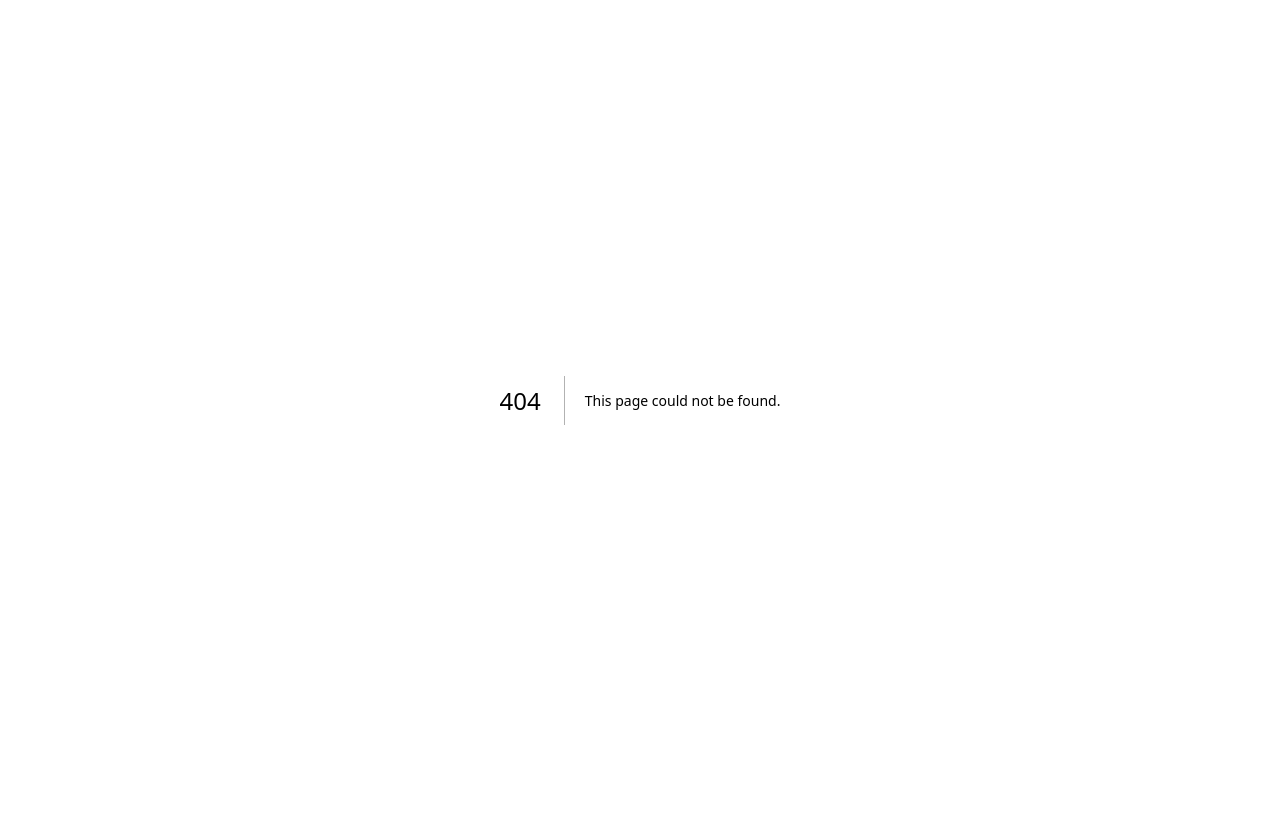
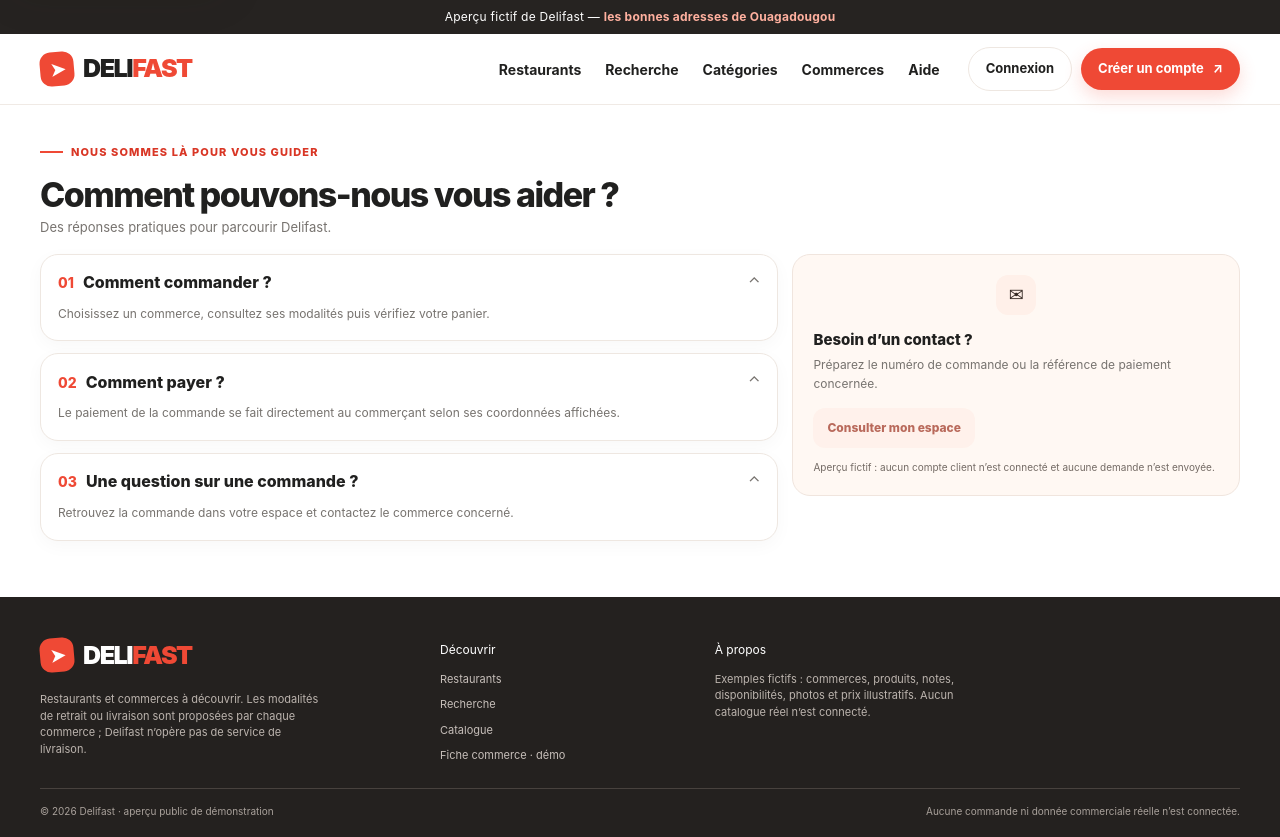
Before and after one commit to delifast67/Delifast, a Next.js app: page /aide in a window 1280 px wide. Before the commit this address had no page. Before the commit the page ends 800 px from the top, so only its background shows below. Built offline with nearby package versions, Linux system fonts and the light colour scheme.

Commit message:
feat: integrate public help screen

```diff
--- /dev/null
+++ b/src/app/(public)/aide/page.tsx
@@ -0,0 +1,17 @@
+import type { Metadata } from "next";
+import { HelpCenter } from "../../../components/public-pages/help-center";
+import { PublicFrame } from "../../../components/public-pages/public-shell";
+
+export const metadata: Metadata = {
+  title: "Aide · Delifast",
+  description:
+    "Des réponses pratiques de démonstration pour parcourir Delifast.",
+};
+
+export default function HelpPage() {
+  return (
+    <PublicFrame active="help">
+      <HelpCenter />
+    </PublicFrame>
+  );
+}
--- a/src/components/public-home/site-header.tsx
+++ b/src/components/public-home/site-header.tsx
@@ -5,7 +5,7 @@ const navigation = [
   { label: "Restaurants", href: "#restaurants" },
   { label: "Catégories", href: "#categories" },
   { label: "Commerces", href: "#commerces" },
-  { label: "Aide", href: "#aide" },
+  { label: "Aide", href: "/aide" },
 ] as const;
 
 export function HomeBrand({ href = "#accueil" }: { href?: string }) {
--- /dev/null
+++ b/src/components/public-pages/help-center.module.css
@@ -0,0 +1,175 @@
+.heading {
+  display: flex;
+  align-items: end;
+  justify-content: space-between;
+  gap: 20px;
+  margin-bottom: 16px;
+}
+
+.helpGrid {
+  display: grid;
+  grid-template-columns: minmax(0, 1.65fr) minmax(280px, 1fr);
+  align-items: start;
+  gap: 14px;
+}
+
+.faqList {
+  display: grid;
+  gap: 12px;
+}
+
+.faqItem {
+  overflow: hidden;
+  border: 1px solid var(--df-line);
+  border-radius: 18px;
+  background: #fff;
+  box-shadow: 0 5px 18px rgb(38 30 24 / 3%);
+}
+
+.faqSummary {
+  display: flex;
+  min-height: 48px;
+  align-items: center;
+  justify-content: space-between;
+  gap: 18px;
+  padding: 16px 17px 8px;
+  cursor: pointer;
+  list-style: none;
+}
+
+.faqSummary::-webkit-details-marker {
+  display: none;
+}
+
+.faqQuestion {
+  display: flex;
+  align-items: baseline;
+  gap: 9px;
+  margin: 0;
+  font-size: 16px;
+  font-weight: 800;
+  line-height: 1.35;
+}
+
+.faqNumber {
+  flex: none;
+  color: var(--df-red);
+  font-size: 14px;
+  font-weight: 850;
+}
+
+.chevron {
+  flex: none;
+  color: #77736f;
+  font-size: 16px;
+  line-height: 1;
+  transition: transform 160ms ease;
+}
+
+.faqItem[open] .chevron {
+  transform: rotate(180deg);
+}
+
+.faqAnswer {
+  margin: 0;
+  padding: 2px 17px 17px;
+  color: var(--df-muted);
+  font-size: 12px;
+  line-height: 1.55;
+}
+
+.contactCard {
+  padding: 20px;
+  border: 1px solid #f0e5de;
+  border-radius: 18px;
+  background: #fff8f3;
+}
+
+.contactIcon {
+  display: grid;
+  width: 40px;
+  height: 40px;
+  place-items: center;
+  margin: 0 auto 14px;
+  border-radius: 12px;
+  background: #fff0e9;
+  color: #352923;
+  font-size: 18px;
+}
+
+.contactTitle {
+  margin: 0 0 5px;
+  font-size: 15px;
+  font-weight: 820;
+}
+
+.contactCopy {
+  margin: 0 0 14px;
+  color: var(--df-muted);
+  font-size: 12px;
+  line-height: 1.55;
+}
+
+.contactButton {
+  min-height: 40px;
+  padding: 9px 14px;
+  border: 0;
+  border-radius: 12px;
+  background: #fff0e9;
+  color: #a64231;
+  font: inherit;
+  font-size: 12px;
+  font-weight: 800;
+}
+
+.contactButton:disabled {
+  cursor: not-allowed;
+  opacity: 0.78;
+}
+
+.demoNote {
+  margin: 12px 0 0;
+  color: #746b65;
+  font-size: 10px;
+  line-height: 1.5;
+}
+
+@media (max-width: 950px) {
+  .helpGrid {
+    grid-template-columns: minmax(0, 1.35fr) minmax(250px, 0.9fr);
+  }
+}
+
+@media (max-width: 680px) {
+  .helpGrid {
+    grid-template-columns: minmax(0, 1fr);
+    gap: 12px;
+  }
+
+  .faqList {
+    gap: 10px;
+  }
+
+  .faqSummary {
+    gap: 12px;
+    padding: 14px 13px 7px;
+  }
+
+  .faqQuestion {
+    gap: 8px;
+    font-size: 14px;
+  }
+
+  .faqNumber {
+    font-size: 13px;
+  }
+
+  .faqAnswer {
+    padding: 2px 13px 14px;
+    font-size: 11px;
+  }
+
+  .contactCard {
+    padding: 16px;
+  }
+}
--- /dev/null
+++ b/src/components/public-pages/help-center.tsx
@@ -0,0 +1,67 @@
+import { DEMO_HELP_FAQS, DEMO_HELP_NOTICE } from "../../lib/demo-data/public-help";
+import pageStyles from "./public-pages.module.css";
+import styles from "./help-center.module.css";
+
+export function HelpCenter() {
+  return (
+    <section className={pageStyles.main} aria-labelledby="help-title">
+      <div className={pageStyles.wrap}>
+        <p className={pageStyles.eyebrow}>Nous sommes là pour vous guider</p>
+        <div className={styles.heading}>
+          <div>
+            <h1 className={pageStyles.title} id="help-title">
+              Comment pouvons-nous vous aider ?
+            </h1>
+            <p className={pageStyles.intro}>
+              Des réponses pratiques pour parcourir Delifast.
+            </p>
+          </div>
+        </div>
+
+        <div className={styles.helpGrid}>
+          <section className={styles.faqList} aria-label="Questions fréquentes">
+            {DEMO_HELP_FAQS.map((item, index) => (
+              <details className={styles.faqItem} key={item.question} open>
+                <summary className={styles.faqSummary}>
+                  <h2 className={styles.faqQuestion}>
+                    <span className={styles.faqNumber} aria-hidden="true">
+                      {String(index + 1).padStart(2, "0")}
+                    </span>
+                    {item.question}
+                  </h2>
+                  <span className={styles.chevron} aria-hidden="true">
+                    ⌄
+                  </span>
+                </summary>
+                <p className={styles.faqAnswer}>{item.answer}</p>
+              </details>
+            ))}
+          </section>
+
+          <aside className={styles.contactCard} aria-labelledby="help-contact-title">
+            <span className={styles.contactIcon} aria-hidden="true">
+              ✉
+            </span>
+            <h2 className={styles.contactTitle} id="help-contact-title">
+              Besoin d’un contact ?
+            </h2>
+            <p className={styles.contactCopy}>
+              Préparez le numéro de commande ou la référence de paiement concernée.
+            </p>
+            <button
+              className={styles.contactButton}
+              type="button"
+              disabled
+              aria-describedby="help-demo-note"
+            >
+              Consulter mon espace
+            </button>
+            <p className={styles.demoNote} id="help-demo-note">
+              {DEMO_HELP_NOTICE}
+            </p>
+          </aside>
+        </div>
+      </div>
+    </section>
+  );
+}
--- a/src/components/public-pages/public-shell.tsx
+++ b/src/components/public-pages/public-shell.tsx
@@ -4,14 +4,14 @@ import { PUBLIC_DEMO_NOTICE } from "../../lib/demo-data/public-catalog";
 import { HomeBrand } from "../public-home/site-header";
 import homeStyles from "../public-home/home.module.css";
 
-type PublicSection = "catalogue" | "restaurants";
+type PublicSection = "catalogue" | "restaurants" | "help";
 
 const links = [
   { label: "Restaurants", href: "/restaurants" },
   { label: "Recherche", href: "/recherche" },
   { label: "Catégories", href: "/catalogue#categories" },
   { label: "Commerces", href: "/commerces/epicerie-du-quartier" },
-  { label: "Aide", href: "/#aide" },
+  { label: "Aide", href: "/aide" },
 ] as const;
 
 export function PublicHeader() {
--- /dev/null
+++ b/src/lib/demo-data/public-help.ts
@@ -0,0 +1,20 @@
+export const DEMO_HELP_FAQS = [
+  {
+    question: "Comment commander ?",
+    answer:
+      "Choisissez un commerce, consultez ses modalités puis vérifiez votre panier.",
+  },
+  {
+    question: "Comment payer ?",
+    answer:
+      "Le paiement de la commande se fait directement au commerçant selon ses coordonnées affichées.",
+  },
+  {
+    question: "Une question sur une commande ?",
+    answer:
+      "Retrouvez la commande dans votre espace et contactez le commerce concerné.",
+  },
+] as const;
+
+export const DEMO_HELP_NOTICE =
+  "Aperçu fictif : aucun compte client n’est connecté et aucune demande n’est envoyée.";
```
